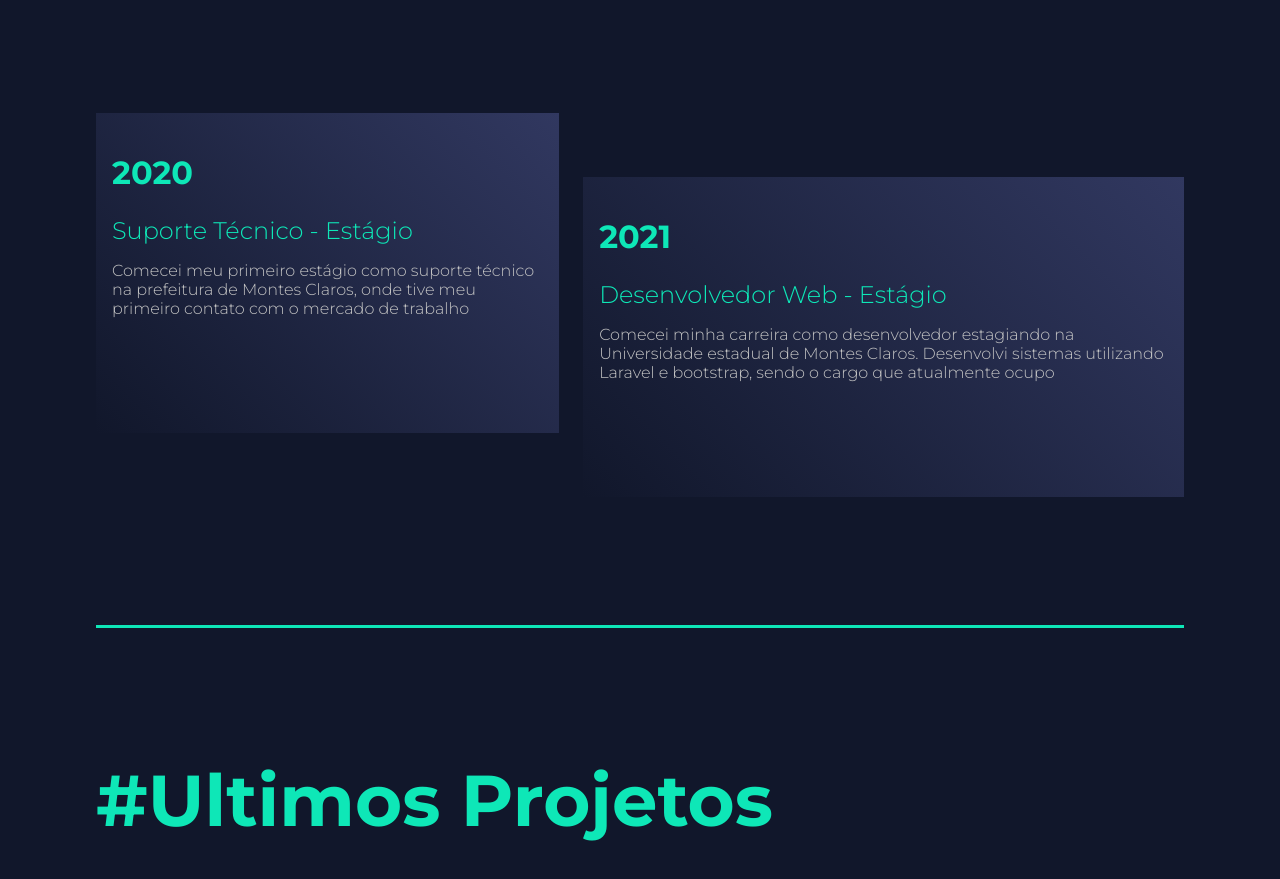
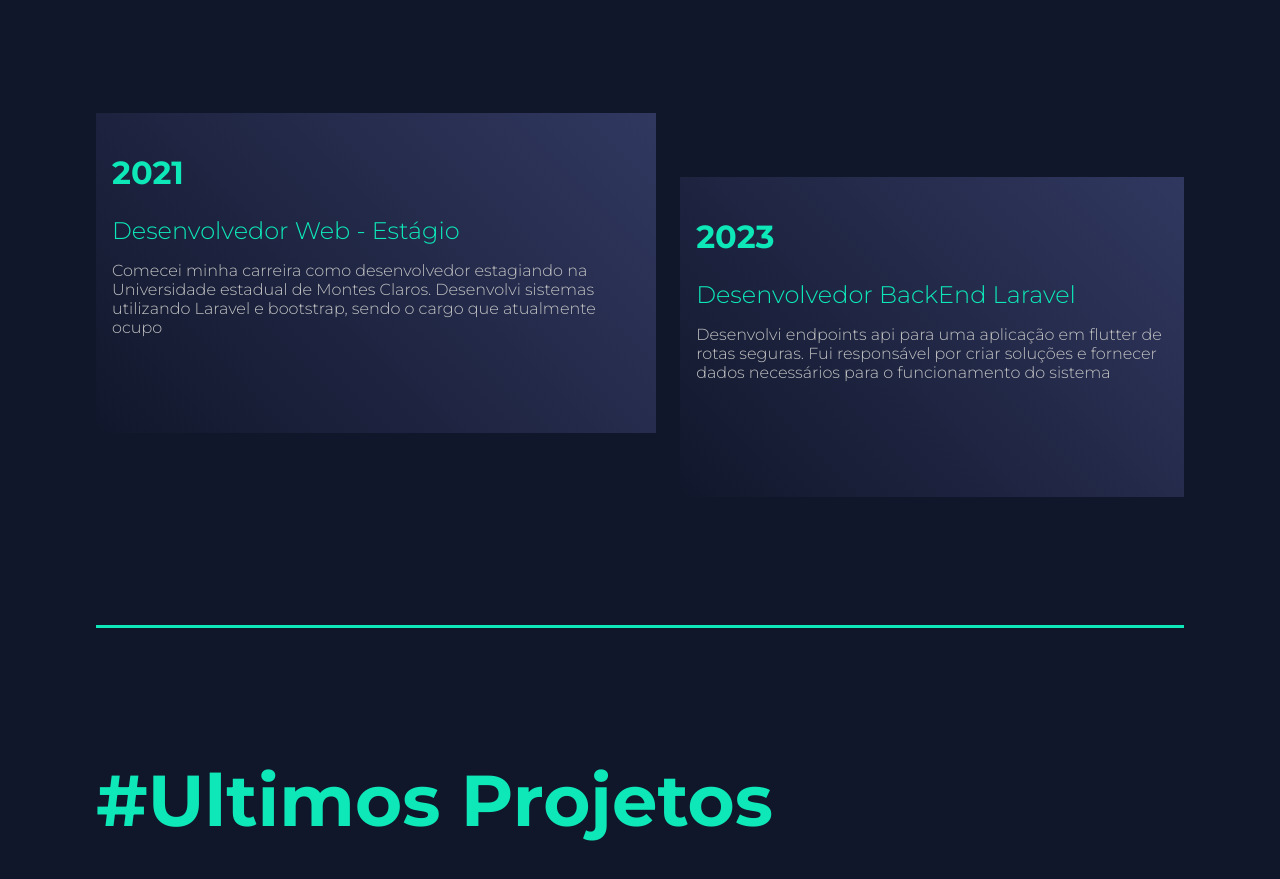
Before and after one commit to Henriquegab/Portfolio, a Next.js app: page / in a window 1280 px wide. Shown: the part 946-1825 px from the top of the page. Built offline with nearby package versions, Linux system fonts and the light colour scheme.

Commit message:
Update index.tsx

```diff
--- a/src/components/Experiencias/index.tsx
+++ b/src/components/Experiencias/index.tsx
@@ -10,20 +10,20 @@ function Experiencias() {
       <SectionTitle title="Mais de 1 ano" description="de experiência" />
 
       <section>
-        <ExperienciaItem
-          year="2020"
-          title="Suporte Técnico - Estágio"
-          description="
-          Comecei meu primeiro estágio como suporte técnico na prefeitura de Montes Claros,
-          onde tive meu primeiro contato com o mercado de trabalho
-          "
-        />
+
         <ExperienciaItem
           year="2021"
           title="Desenvolvedor Web - Estágio"
           description="
           Comecei minha carreira como desenvolvedor estagiando na Universidade estadual de Montes Claros.
           Desenvolvi sistemas utilizando Laravel e bootstrap, sendo o cargo que atualmente ocupo
+          "
+        />
+        <ExperienciaItem
+          year="2023"
+          title="Desenvolvedor BackEnd Laravel"
+          description="
+          Desenvolvi endpoints api para uma aplicação em flutter de rotas seguras. Fui responsável por criar soluções e fornecer dados necessários para o funcionamento do sistema
           "
         />
 
```
